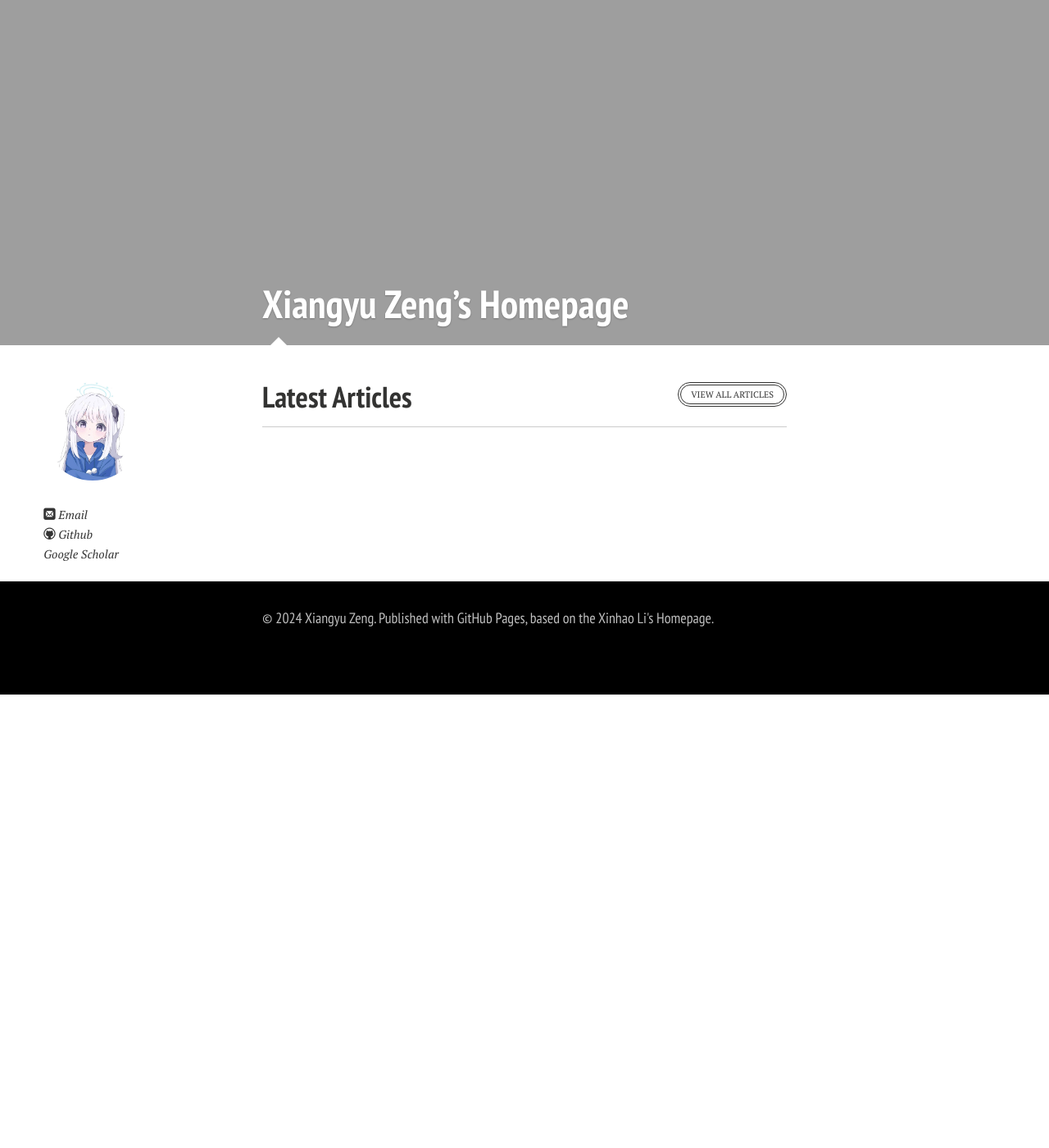
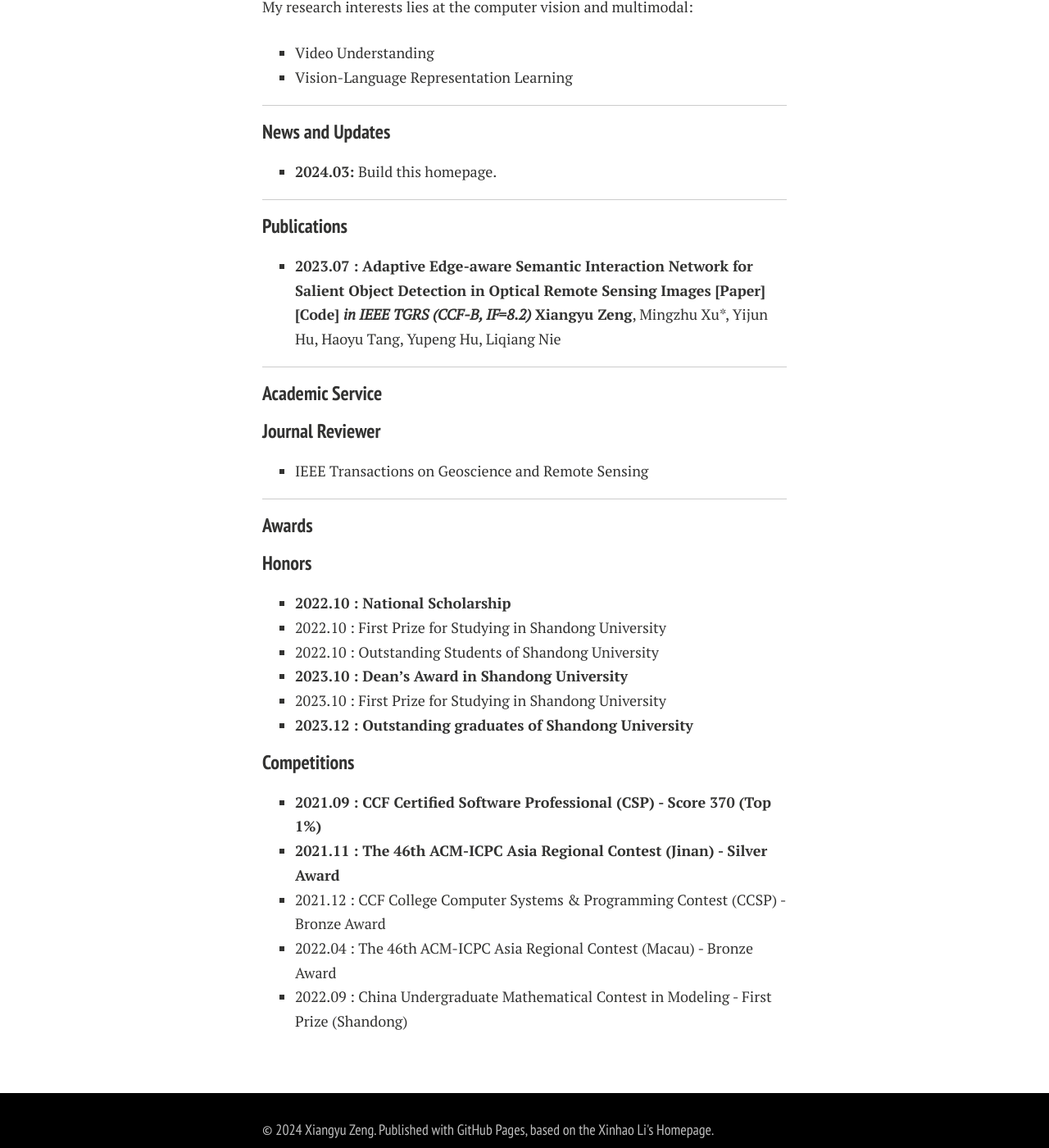
Before and after one commit to LanXingXuan/LanXingXuan.github.io, a Jekyll site: the page built from index.md, in a window 1280 px wide and 1400 px high, scrolled down 629 px. Shown: the whole window at 82% size. Built offline with Jekyll 4.4.1, drawn with Linux system fonts in a browser that asks for light colours; nearby versions of some CDN libraries; our own code applies the rules of GitHub Pages for plain Markdown files; comment, search, counter and statistics services are not loaded; a style sheet for code colours, icons or effects is not loaded; before the commit the page ends 1476 px from its top, so only the background shows below that; some of the changed text lies outside the part shown.

Commit message:
Update index.md

```diff
--- a/index.md
+++ b/index.md
@@ -10,14 +14,14 @@ I am also working as a research intern in [<font color="#006ab1">Shanghai AI lab
 
 ---
 
-## Academic Background
+### Academic Background
 
 - 2020.09 - 2024.06(expected) **:** Shandong University (Bachelor)
 - 2024.09(expected) - **:** Nanjing University (PhD)
 
 ---
 
-## Research Interests
+### Research Interests
 
 My research interests lies at the computer vision and multimodal:
 
@@ -26,20 +30,20 @@ My research interests lies at the computer vision and multimodal:
 
 ---
 
-## News and Updates
+### News and Updates
 
 - **2024.03:** Build this homepage.
 
 ---
 
-## Publications
+### Publications
 
 - **2023.07 : Adaptive Edge-aware Semantic Interaction Network for Salient Object Detection in Optical Remote Sensing Images [[Paper]](https://ieeexplore.ieee.org/abstract/document/10198281/) [[Code]](https://github.com/xumingzhu989/AESINet-TGRS) *in IEEE TGRS (CCF-B, IF=8.2)***
 **Xiangyu Zeng**, Mingzhu Xu*, Yijun Hu, Haoyu Tang, Yupeng Hu, Liqiang Nie
 
 ---
 
-## Academic Service
+### Academic Service
 
 #### Journal Reviewer
 
@@ -47,7 +51,7 @@ My research interests lies at the computer vision and multimodal:
 
 ---
 
-## Awards
+### Awards
 
 #### Honors
 
```
Also changed, not shown: other parts of index.md (+6 -2 lines).
